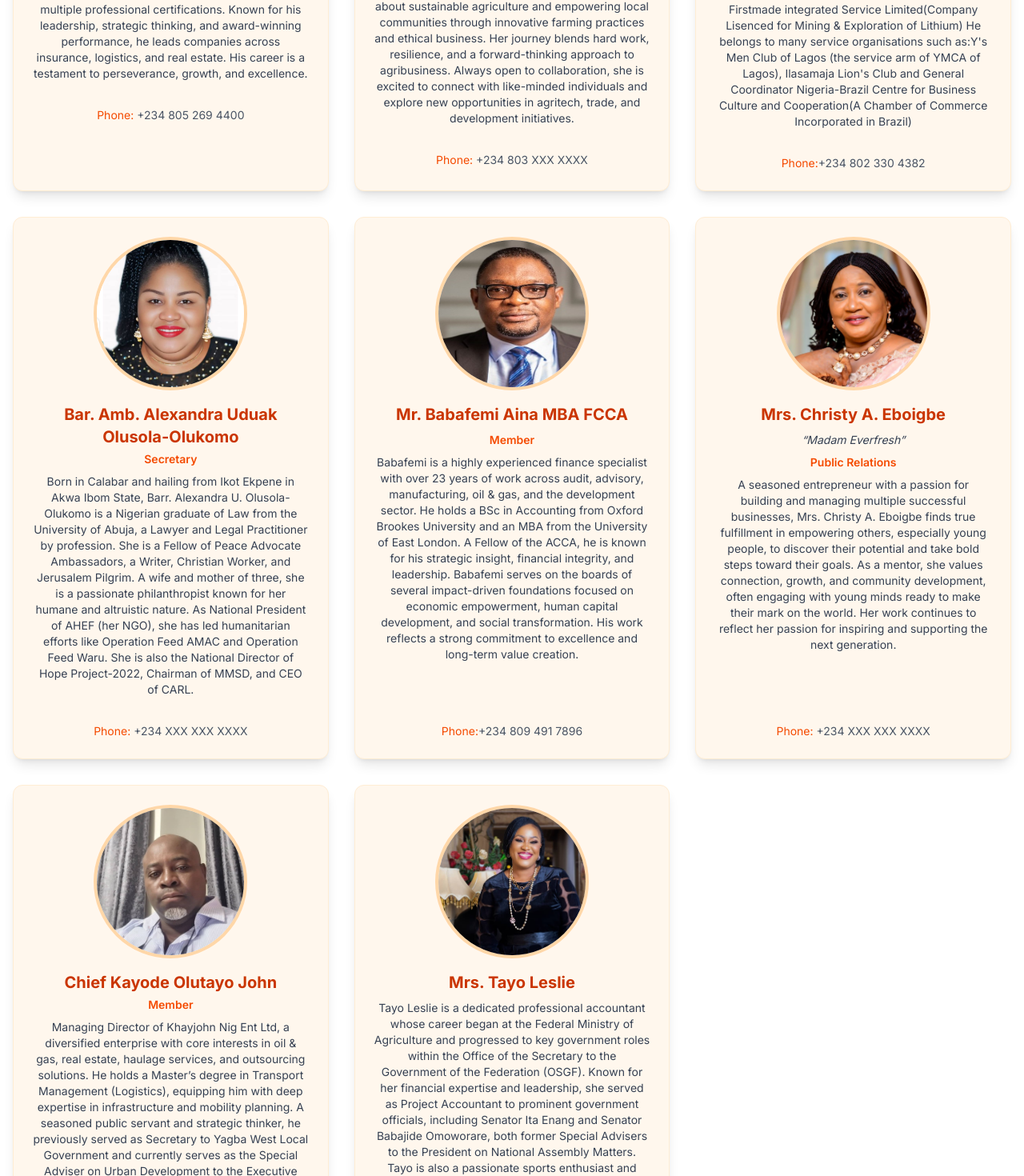
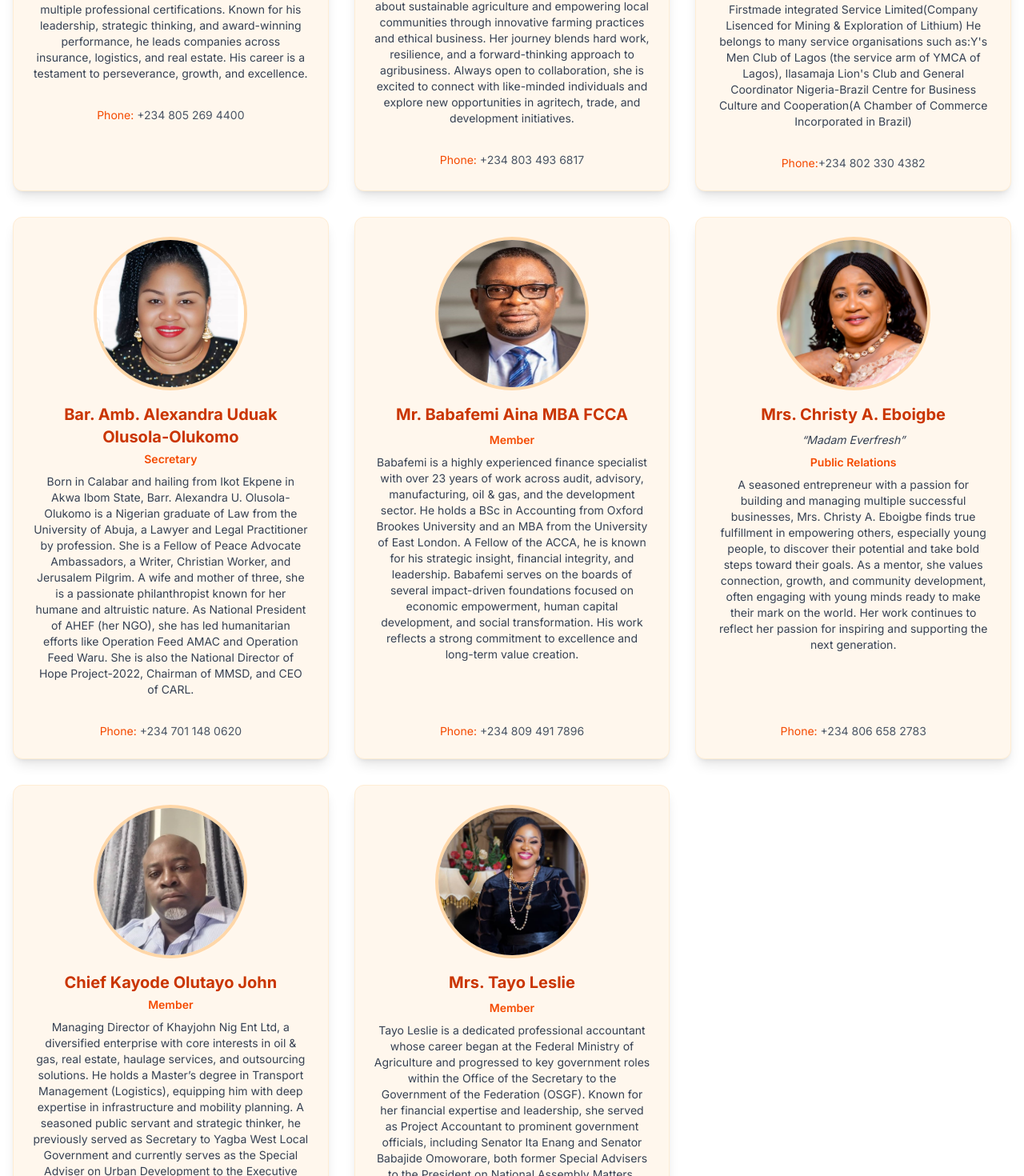
Before and after one commit to ApexPlayground/firstmade-foundation, a React (Vite) app: page /our-people in a window 1280 px wide. Shown: the part 555-2025 px from the top of the page at 80% size. Built offline with nearby package versions, Linux system fonts and the light colour scheme.

Commit message:
number updates

```diff
--- a/src/pages/People.tsx
+++ b/src/pages/People.tsx
@@ -63,8 +63,8 @@ const People = () => {
                 agritech, trade, and development initiatives.
               </p>
               <div className="text-center text-sm text-gray-600 mt-4">
-                <span className="font-medium text-orange-600">Phone:</span> +234
-                803 XXX XXXX
+                <span className="font-medium text-orange-600">Phone: </span>+234
+                803 493 6817
               </div>
             </div>
           </FadeInWhenVisible>
@@ -127,7 +127,7 @@ const People = () => {
               </p>
               <div className="text-center text-sm text-gray-600 mt-4">
                 <span className="font-medium text-orange-600">Phone:</span> +234
-                XXX XXX XXXX
+                701 148 0620
               </div>
             </div>
           </FadeInWhenVisible>
@@ -159,7 +159,7 @@ const People = () => {
               </p>
 
               <div className="text-center text-sm text-gray-600 ">
-                <span className="font-medium text-orange-600">Phone:</span>+234
+                <span className="font-medium text-orange-600">Phone: </span>+234
                 809 491 7896
               </div>
             </div>
@@ -194,7 +194,7 @@ const People = () => {
               </p>
               <div className="text-center text-sm text-gray-600 mt-auto">
                 <span className="font-medium text-orange-600">Phone:</span> +234
-                XXX XXX XXXX
+                806 658 2783
               </div>
             </div>
           </FadeInWhenVisible>
@@ -245,6 +245,9 @@ const People = () => {
               <h2 className="text-xl font-bold text-center text-orange-700 mb-2">
                 Mrs. Tayo Leslie
               </h2>
+              <p className="text-sm text-center text-orange-600 font-semibold mb-2">
+                Member
+              </p>
               <p className="text-sm text-gray-700 text-center mb-4">
                 Tayo Leslie is a dedicated professional accountant whose career
                 began at the Federal Ministry of Agriculture and progressed to
```
